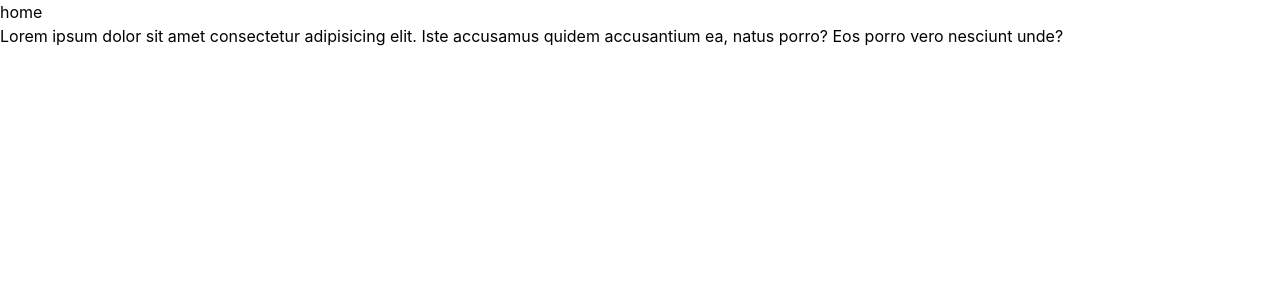
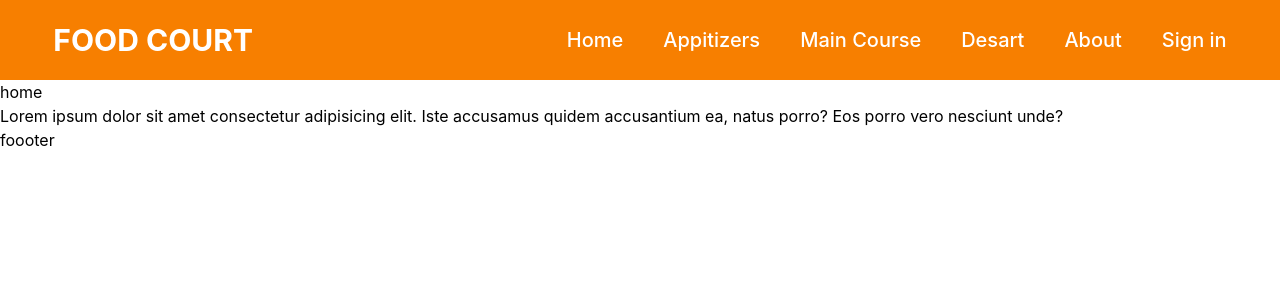
Before and after one commit to ruhulamin111/bootcamp-food-court-client, a React (Create React App) app: page / in a window 1280 px wide. Shown: the top 300 px of the page. Built offline with nearby package versions, Linux system fonts and the light colour scheme.

Commit message:
set up header

```diff
--- a/src/App.js
+++ b/src/App.js
@@ -1,16 +1,21 @@
 import './App.css';
 import Home from './components/Home/Home';
 import { Routes, Route } from "react-router-dom";
+import Header from './components/Header/Header';
+import Footer from './components/Footer/Footer';
+import NotFound from './components/NotFound/NotFound';
 
 
 function App() {
   return (
     <div>
+      <Header></Header>
       <Routes>
         <Route path='/' element={<Home></Home>}></Route>
 
-
+        <Route path='*' element={<NotFound></NotFound>}></Route>
       </Routes>
+      <Footer></Footer>
 
     </div>
   );
--- a/src/components/Header/Header.js
+++ b/src/components/Header/Header.js
@@ -1,9 +1,29 @@
 import React from 'react';
+import { NavLink } from 'react-router-dom'
 
 const Header = () => {
+    const active = ({ isActive }) => {
+        return {
+            color: isActive ? 'black' : '',
+        }
+    }
+
     return (
-        <div>
-            <h2>header</h2>
+        <div className='bg-submajor'>
+            <nav className='w-11/12 mx-auto flex justify-between items-center h-20'>
+                <div>
+                    <h3 className='text-3xl uppercase font-bold text-white	'>food court </h3>
+                </div>
+                <div>
+                    <NavLink style={active} className='ml-10 text-xl font-medium text-white' to='/home'>Home</NavLink>
+                    <NavLink style={active} className='ml-10 text-xl font-medium text-white' to='/appitizers'>Appitizers</NavLink>
+                    <NavLink style={active} className='ml-10 text-xl font-medium text-white' to='/maincourse'>Main Course</NavLink>
+                    <NavLink style={active} className='ml-10 text-xl font-medium text-white' to='/desart'>Desart</NavLink>
+                    <NavLink style={active} className='ml-10 text-xl font-medium text-white' to='/about'>About</NavLink>
+                    <NavLink style={active} className='ml-10 text-xl font-medium text-white' to='/signin'>Sign in</NavLink>
+                </div>
+
+            </nav>
         </div>
     );
 };
--- a/tailwind.config.js
+++ b/tailwind.config.js
@@ -4,7 +4,14 @@ module.exports = {
     "./src/**/*.{js,jsx,ts,tsx}",
   ],
   theme: {
-    extend: {},
+    colors: {
+      transparent: 'transparent',
+      current: 'currentColor',
+      'major': '#d62828',
+      'submajor': '#f77f00',
+      'minor': '#fcbf49',
+      'white': '#ffffff',
+    },
   },
   plugins: [],
 }
```
